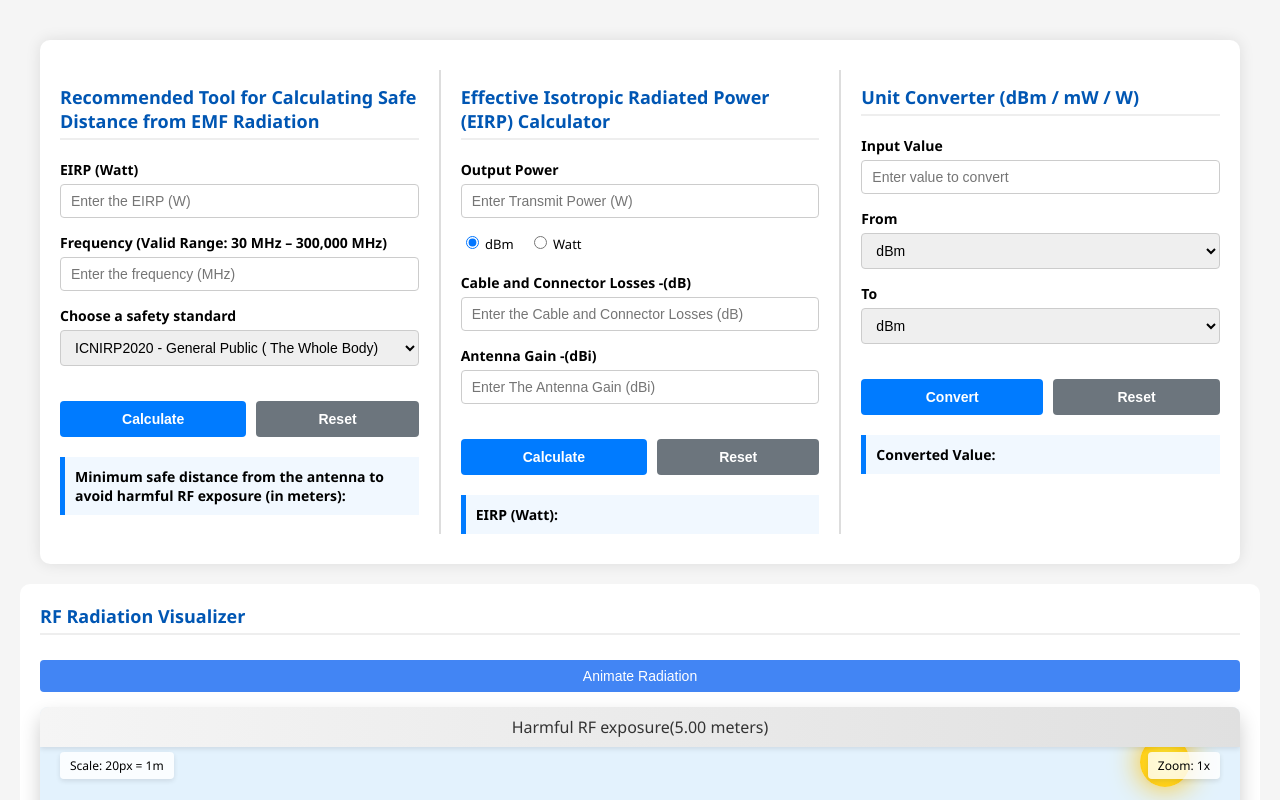
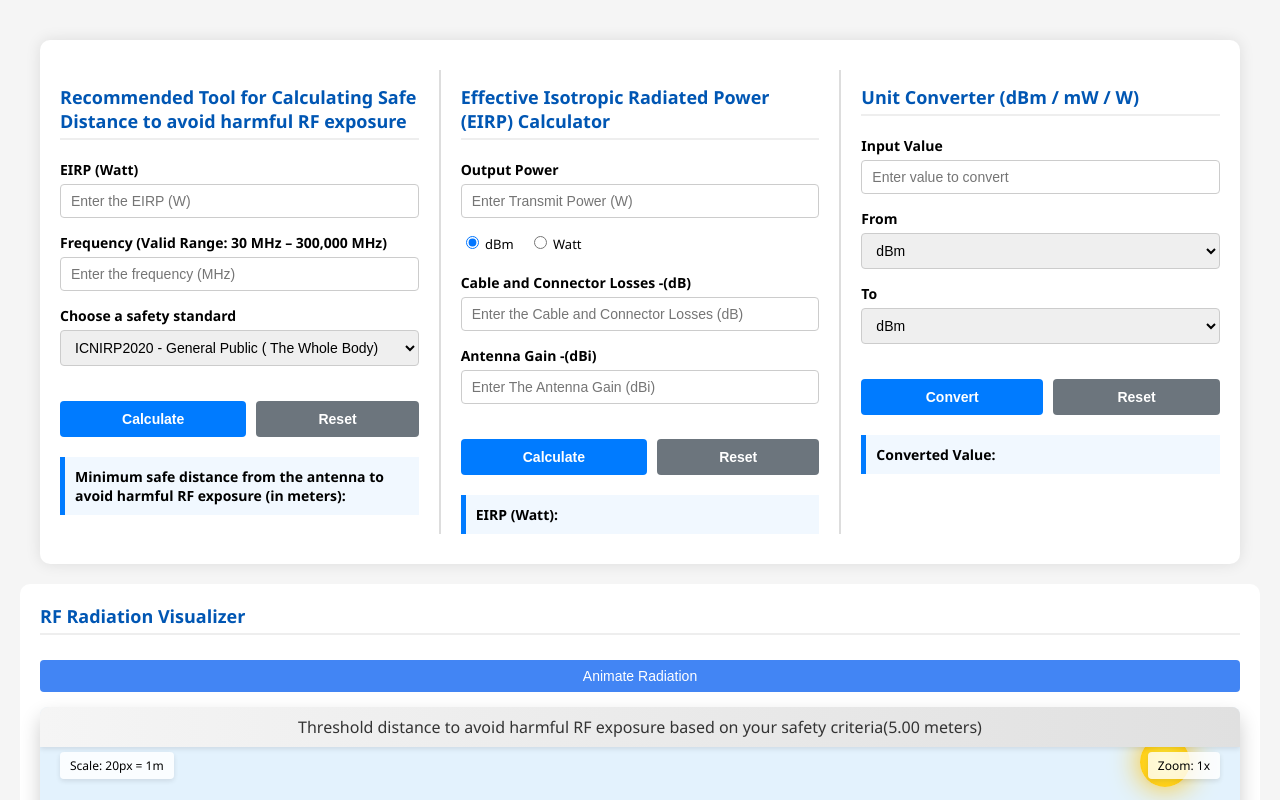
Before and after one commit to Aymanabualrub9/Ayman_test, a plain HTML site: page index.html in a window 1280 px wide. Shown: the top 800 px of the page. Drawn offline with Linux system fonts and the light colour scheme.

Commit message:
Add files via upload

```diff
--- a/index.html
+++ b/index.html
@@ -520,7 +520,7 @@
   <div class="container">
     <!-- First Column: Safe Distance Calculator -->
     <div class="section left">
-      <h2>Recommended Tool for Calculating Safe Distance from EMF Radiation</h2>
+      <h2>Recommended Tool for Calculating Safe Distance to avoid harmful RF exposure </h2>
 
       <label for="eirpInput">EIRP (Watt)</label>
       <input type="text" id="eirpInput" placeholder="Enter the EIRP (W)">
@@ -624,7 +624,7 @@
     </div>
     <div id="scene">
       <div id="topLabel">
-        Harmful RF exposure(<span id="distanceValue">5.00</span> meters)
+        Threshold distance to avoid harmful RF exposure based on your safety criteria(<span id="distanceValue">5.00</span> meters)
       </div>
 
       <div id="infoIndicators">
```
